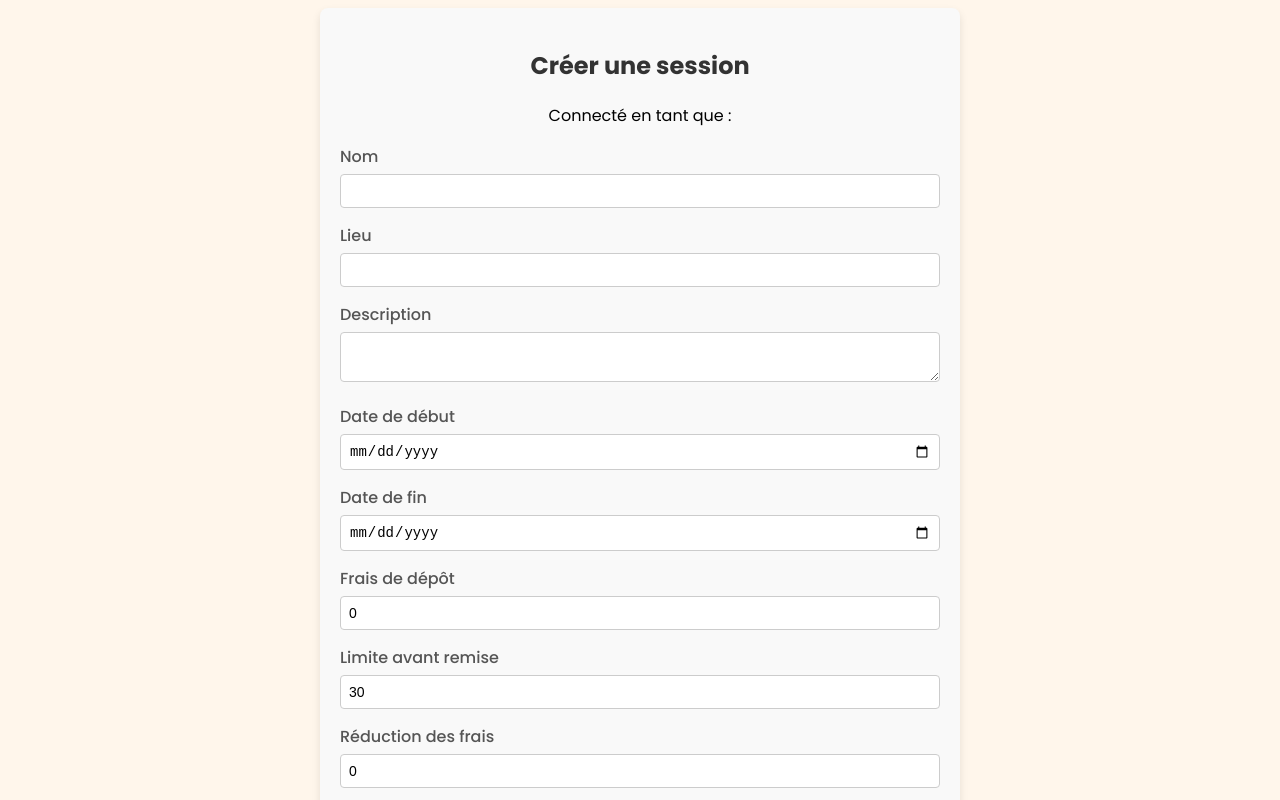
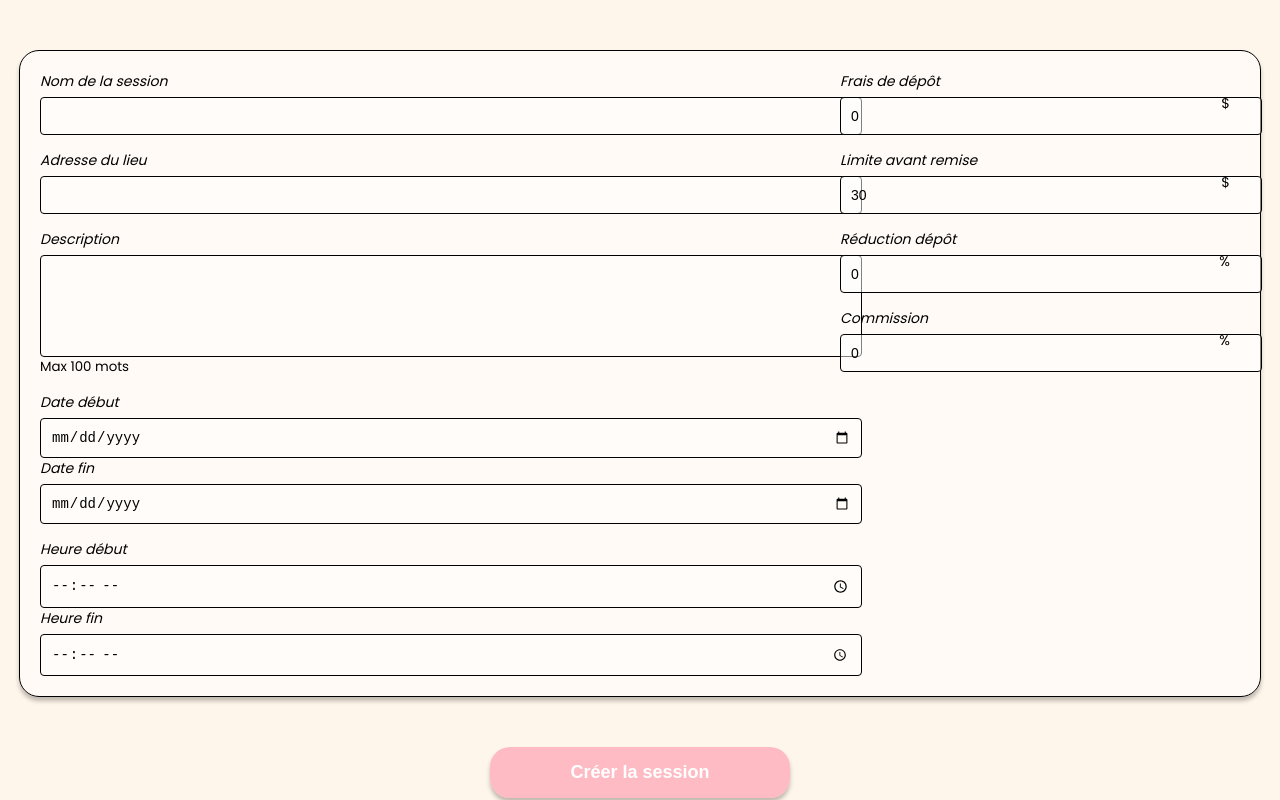
Before and after one commit to camillernd/awi-frontend, an Angular app: page /createSession in a window 1280 px wide. Shown: the top 800 px of the page. Built offline with nearby package versions, Linux system fonts and the light colour scheme.

Commit message:
sessions à créer maj

```diff
--- a/src/app/components/checkout/checkout.component.css
+++ b/src/app/components/checkout/checkout.component.css
@@ -6,120 +6,160 @@ body {
 }
 
 .page-container {
+  max-width: 1200px;
+  margin: 30px auto;
   display: flex;
   justify-content: space-between;
-    align-items: flex-start;
-    max-width: 1200px;
-    margin: 30px auto;
-    padding: 20px;
 }
 
-  .left-container {
-    flex: 1;
-    margin-right: 30px;
-  }
-
-  .client-info-container {
+.left-container,
+.right-container {
+  width: 48%;
   padding: 20px;
-    background: rgba(255, 255, 255, 0.5);
+  background-color: rgba(255, 255, 255, 0.5);
   border: 1px solid #000;
   border-radius: 20px;
   box-shadow: 0 4px 4px rgba(0, 0, 0, 0.25);
-    margin-bottom: 20px;
 }
 
-  .client-info-container h3 {
-    text-align: center;
+h3 {
   font-size: 20px;
   font-weight: bold;
   margin-bottom: 10px;
 }
 
-  .client-info-container label {
+label {
   display: block;
+  font-size: 14px;
   margin-bottom: 5px;
-    font-size: 14px;
 }
 
-  .client-info-container input,
-  .client-info-container select {
-    width: 90%;
+input,
+select {
+  width: 100%;
+  padding: 5px;
   margin-bottom: 10px;
-    padding: 5px;
   border: 1px solid #000;
-    border-radius: 5px;
+  border-radius: 4px;
 }
 
-  .total-section {
-    text-align: center;
+.scan-section {
+  display: flex;
+  align-items: center;
+  margin-bottom: 20px;
 }
 
-  .total-section h3 {
-    font-size: 18px;
+.scan-section input {
+  flex: 1;
+  padding: 5px;
+  margin-right: 10px;
+  border: 1px solid #000;
+  border-radius: 4px;
 }
 
-  .total-section p {
-    font-size: 22px;
+.scan-section button {
+  padding: 5px 10px;
+  font-size: 14px;
   font-weight: bold;
-  }
-
-  .finalize-button {
-    width: 120px;
-    padding: 10px;
-    background: rgba(13, 156, 11, 0.7);
-    color: white;
+  color: #fff;
+  background-color: rgba(13, 156, 11, 0.7);
   border: none;
-    border-radius: 10px;
+  border-radius: 4px;
   cursor: pointer;
 }
 
-  .finalize-button:hover {
-    background: rgba(13, 156, 11, 0.9);
+.scan-section button:hover {
+  background-color: rgba(13, 156, 11, 1);
 }
 
-  .right-container {
-    flex: 2;
-    padding: 20px;
-    background: rgba(255, 255, 255, 0.5);
-    border: 1px solid #000;
-    border-radius: 20px;
-    box-shadow: 0 4px 4px rgba(0, 0, 0, 0.25);
+/* Message d'erreur */
+.error-message {
+  color: #d9534f;
+  font-size: 14px;
+  margin-top: 10px;
 }
 
+/* Détails des articles dans le panier */
 .cart-item {
   display: flex;
   justify-content: space-between;
   align-items: center;
   padding: 10px;
-    margin-bottom: 10px;
   border: 1px solid #000;
   border-radius: 10px;
-    background: rgba(255, 255, 255, 0.7);
+  background: rgba(255, 255, 255, 0.5);
+  margin-bottom: 10px;
 }
 
-  .add-item {
+.cart-item-details {
   display: flex;
-    align-items: center;
-    margin-top: 10px;
+  gap: 20px;
 }
 
-  .add-item input {
-    flex: 1;
-    padding: 5px;
-    border: 1px solid #000;
-    border-radius: 5px;
-    margin-right: 10px;
+.cart-item-image {
+  width: 80px;
+  height: 80px;
+  object-fit: cover;
+  border-radius: 10px;
 }
 
-  .add-item button {
-    padding: 5px 15px;
-    background: rgba(35, 143, 242, 0.7);
-    color: white;
+
+.remove-item-button {
+  padding: 5px 10px;
+  font-size: 14px;
+  font-weight: bold;
+  color: #fff;
+  background-color: rgba(255, 49, 38, 0.8);
   border: none;
   border-radius: 5px;
   cursor: pointer;
 }
 
-  .add-item button:hover {
-    background: rgba(35, 143, 242, 0.9);
+.remove-item-button:hover {
+  background-color: rgba(255, 49, 38, 1);
 }
+
+
+.add-item-button {
+  width: 100%;
+  padding: 10px;
+  font-size: 16px;
+  font-weight: bold;
+  color: #000;
+  background-color: rgba(35, 143, 242, 0.7);
+  border: none;
+  border-radius: 5px;
+  cursor: pointer;
+}
+
+.add-item-button:hover {
+  background-color: rgba(35, 143, 242, 1);
+  color: #fff;
+}
+
+
+.item-input {
+  display: flex;
+  align-items: center;
+}
+
+.item-input input {
+  margin-right: 10px;
+}
+
+.add-item {
+  margin-top: 10px;
+  text-align: center;
+}
+
+.finalize-button {
+  width: 150px;
+  padding: 10px;
+  font-size: 16px;
+  font-weight: bold;
+  color: #fff;
+  background-color: rgba(13, 156, 11, 0.7);
+  border: none;
+  border-radius: 10px;
+  cursor: pointer;
+}
--- a/src/app/components/createDepositedGame/createDepositedGame.component.html
+++ b/src/app/components/createDepositedGame/createDepositedGame.component.html
@@ -8,6 +8,7 @@
       <h3>Vendeur</h3>
       <label for="sellerEmail">Adresse email</label>
       <select id="sellerEmail" (change)="onSellerSelect($event)" required>
+        <option value="" disabled selected>Choisissez un vendeur</option>
         <option *ngFor="let seller of sellers" [value]="seller._id">{{ seller.email }}</option>
       </select>
 
@@ -26,6 +27,7 @@
       <h3>Session</h3>
       <label for="sessionId">Sélectionner une session</label>
       <select id="sessionId" (change)="onSessionSelect($event)" required>
+        <option value="" disabled selected>Choisissez une session</option>
         <option *ngFor="let session of sessions" [value]="session._id">{{ session.name }}</option>
       </select>
     </div>
--- a/src/app/components/createSession/createSession.component.css
+++ b/src/app/components/createSession/createSession.component.css
@@ -1,56 +1,97 @@
-.create-session-container {
-    max-width: 600px;
-    margin: 0 auto;
-    padding: 20px;
-    border-radius: 8px;
-    background-color: #f9f9f9;
-    box-shadow: 0 4px 8px rgba(0, 0, 0, 0.1);
-    text-align: center;
+body {
+  font-family: 'Poppins', sans-serif;
+  background-color: #fdf3e7;
+  margin: 0;
+  padding: 0;
 }
 
-  h2 {
-    color: #333;
-    margin-bottom: 20px;
+/* Structure principale */
+.page-container {
+  display: flex;
+  justify-content: space-between;
+  align-items: flex-start;
+  margin: 50px auto;
+  padding: 20px;
+  max-width: 1200px;
+  background: rgba(255, 255, 255, 0.5);
+  border: 1px solid #000000;
+  border-radius: 20px;
+  box-shadow: 0px 4px 4px rgba(0, 0, 0, 0.25);
 }
 
-  .session-form .form-group {
-    margin-bottom: 15px;
-    text-align: left;
+/* Conteneur gauche */
+.left-container {
+  flex: 2;
+  display: flex;
+  flex-direction: column;
+  gap: 15px;
 }
 
-  .form-group label {
-    display: block;
-    margin-bottom: 5px;
-    font-weight: 500;
-    color: #555;
+/* Conteneur droit */
+.right-container {
+  flex: 1;
+  display: flex;
+  flex-direction: column;
+  gap: 15px;
 }
 
-  .form-group input,
-  .form-group textarea {
+/* Champs communs */
+.form-group {
+  position: relative;
+  display: flex;
+  flex-direction: column;
+}
+
+label {
+  font-size: 14px;
+  font-style: italic;
+  margin-bottom: 5px;
+  color: #000000;
+}
+
+input,
+textarea {
   width: 100%;
-    padding: 8px;
+  padding: 10px;
   border-radius: 4px;
-    border: 1px solid #ccc;
+  border: 1px solid #000000;
+  background: rgba(255, 255, 255, 0.5);
   font-size: 14px;
-    box-sizing: border-box;
 }
 
 textarea {
-    resize: vertical;
+  height: 80px;
+  resize: none; /* Empêche la redimension */
+}
+
+.input-suffix {
+  position: absolute;
+  top: 50%;
+  right: 10px;
+  transform: translateY(-50%);
+  font-size: 14px;
+  color: #000000;
+}
+
+/* Bouton Créer */
+.submit-button-container {
+  text-align: center;
+  margin-top: 30px;
 }
 
 .submit-button {
-    background-color: #4caf50;
-    color: white;
+  width: 300px;
+  padding: 15px;
+  font-size: 18px;
+  font-weight: bold;
+  color: #ffffff;
+  background: rgba(255, 151, 170, 0.61);
   border: none;
-    padding: 10px 20px;
-    font-size: 16px;
+  border-radius: 20px;
+  box-shadow: 0px 4px 4px rgba(0, 0, 0, 0.25);
   cursor: pointer;
-    border-radius: 4px;
-    transition: background-color 0.3s ease;
-    margin-top: 15px;
 }
 
 .submit-button:hover {
-    background-color: #45a049;
+  background: rgba(255, 49, 38, 0.8);
 }
--- a/src/app/components/createSession/createSession.component.html
+++ b/src/app/components/createSession/createSession.component.html
@@ -1,54 +1,84 @@
-<div class="create-session-container">
-    <h2>Créer une session</h2>
-    <p>Connecté en tant que : {{ firstName }} {{ lastName }}</p>
-
-    <form (ngSubmit)="createSession()" class="session-form">
-      <!-- Formulaire de création de session -->
+<div class="page-container">
+  <!-- Section gauche -->
+  <div class="left-container">
     <div class="form-group">
-        <label for="name">Nom</label>
+      <label for="name">Nom de la session</label>
       <input id="name" [(ngModel)]="sessionData.name" name="name" required />
     </div>
 
     <div class="form-group">
-        <label for="location">Lieu</label>
+      <label for="location">Adresse du lieu</label>
       <input id="location" [(ngModel)]="sessionData.location" name="location" required />
     </div>
 
     <div class="form-group">
       <label for="description">Description</label>
-        <textarea id="description" [(ngModel)]="sessionData.description" name="description"></textarea>
+      <textarea
+        id="description"
+        [(ngModel)]="sessionData.description"
+        name="description"
+        maxlength="100"
+      ></textarea>
+      <small>Max 100 mots</small>
     </div>
 
+    <div class="form-row">
       <div class="form-group">
-        <label for="startDate">Date de début</label>
+        <label for="startDate">Date début</label>
         <input id="startDate" type="date" [(ngModel)]="sessionData.startDate" name="startDate" required />
       </div>
-
       <div class="form-group">
-        <label for="endDate">Date de fin</label>
+        <label for="endDate">Date fin</label>
         <input id="endDate" type="date" [(ngModel)]="sessionData.endDate" name="endDate" required />
       </div>
+    </div>
 
+    <div class="form-row">
+      <div class="form-group">
+        <label for="startTime">Heure début</label>
+        <input id="startTime" type="time" [(ngModel)]="sessionData.startTime" name="startTime" />
+      </div>
+      <div class="form-group">
+        <label for="endTime">Heure fin</label>
+        <input id="endTime" type="time" [(ngModel)]="sessionData.endTime" name="endTime" />
+      </div>
+    </div>
+  </div>
+
+  <!-- Section droite -->
+  <div class="right-container">
     <div class="form-group">
       <label for="depositFee">Frais de dépôt</label>
       <input id="depositFee" type="number" [(ngModel)]="sessionData.depositFee" name="depositFee" required />
+      <span class="input-suffix">$</span>
     </div>
 
     <div class="form-group">
       <label for="depositFeeLimitBeforeDiscount">Limite avant remise</label>
-        <input id="depositFeeLimitBeforeDiscount" type="number" [(ngModel)]="sessionData.depositFeeLimitBeforeDiscount" name="depositFeeLimitBeforeDiscount" />
+      <input
+        id="depositFeeLimitBeforeDiscount"
+        type="number"
+        [(ngModel)]="sessionData.depositFeeLimitBeforeDiscount"
+        name="depositFeeLimitBeforeDiscount"
+      />
+      <span class="input-suffix">$</span>
     </div>
 
     <div class="form-group">
-        <label for="depositFeeDiscount">Réduction des frais</label>
+      <label for="depositFeeDiscount">Réduction dépôt</label>
       <input id="depositFeeDiscount" type="number" [(ngModel)]="sessionData.depositFeeDiscount" name="depositFeeDiscount" />
+      <span class="input-suffix">%</span>
     </div>
 
     <div class="form-group">
-        <label for="saleComission">Commission de vente</label>
+      <label for="saleComission">Commission</label>
       <input id="saleComission" type="number" [(ngModel)]="sessionData.saleComission" name="saleComission" required />
+      <span class="input-suffix">%</span>
+    </div>
+  </div>
 </div>
 
-      <button type="submit" class="submit-button">Créer</button>
-    </form>
+<!-- Bouton Créer la session -->
+<div class="submit-button-container">
+  <button type="submit" class="submit-button">Créer la session</button>
 </div>
--- a/src/app/components/createSession/createSession.component.ts
+++ b/src/app/components/createSession/createSession.component.ts
@@ -17,7 +17,9 @@ export class CreateSessionComponent implements OnInit {
     location: '',
     description: '',
     startDate: '',
+    startTime: '',
     endDate: '',
+    endTime: '',
     depositFee: 0,
     depositFeeLimitBeforeDiscount: 30,
     depositFeeDiscount: 0,
@@ -41,14 +43,24 @@ export class CreateSessionComponent implements OnInit {
       lastName: this.lastName,
       managerId: this.sessionData.managerId
     });
-}
-
+  }
 
   createSession() {
-    console.log('Données de la session à créer avec manager:', this.sessionData);
+    // Combine la date et l'heure pour créer des dates ISO complètes
+    const startDate = `${this.sessionData.startDate}T${this.sessionData.startTime || '00:00'}:00.000Z`;
+    const endDate = `${this.sessionData.endDate}T${this.sessionData.endTime || '23:59'}:00.000Z`;
 
-    // Envoi de la requête de création de session
-    this.sessionService.createSession(this.sessionData).subscribe({
+    // Remplace les champs startDate et endDate par les dates ISO
+    const formattedSessionData = {
+      ...this.sessionData,
+      startDate,
+      endDate
+    };
+
+    console.log('Données envoyées au backend:', formattedSessionData);
+
+    // Envoie des données au service
+    this.sessionService.createSession(formattedSessionData).subscribe({
       next: () => {
         console.log('Session créée avec succès');
         this.router.navigate(['/sessions']);
```
Also changed, not shown: src/app/components/checkout/checkout.component.html (+32 -11 lines), src/app/components/checkout/checkout.component.ts (+46 -11 lines). Lines whose indentation alone changed are shown as unchanged.
